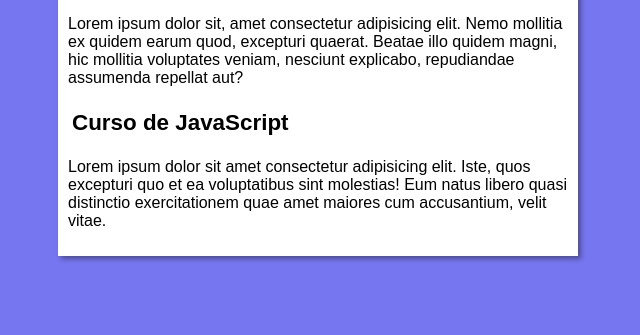
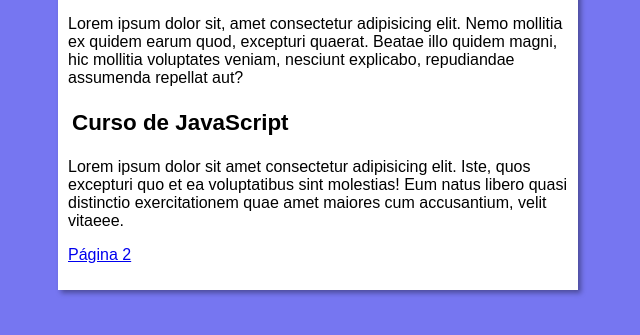
Before and after one commit to Guslel/Projeto-site, a plain HTML site: page index.html in a window 1280 px wide. Shown: the part 127-462 px from the top of the page, without its empty margins (322-962 px from the left). Drawn offline with Linux system fonts and the light colour scheme.

Commit message:
correção link index -> pag2

```diff
--- a/index.html
+++ b/index.html
@@ -17,9 +17,9 @@
         </article>
         <article>
             <h2>Curso de JavaScript</h2>
-            <p>Lorem ipsum dolor sit amet consectetur adipisicing elit. Iste, quos excepturi quo et ea voluptatibus sint molestias! Eum natus libero quasi distinctio exercitationem quae amet maiores cum accusantium, velit vitae.</p>
+            <p>Lorem ipsum dolor sit amet consectetur adipisicing elit. Iste, quos excepturi quo et ea voluptatibus sint molestias! Eum natus libero quasi distinctio exercitationem quae amet maiores cum accusantium, velit vitaeee.</p>
         </article>
-        <a href="pag2.html"></a>
+        <p><a href="pag2.html">Página 2</a></p>
     </main>
 </body>
 </html>
```
Also changed, not shown: estilos/style.css (line endings or trailing spaces).
